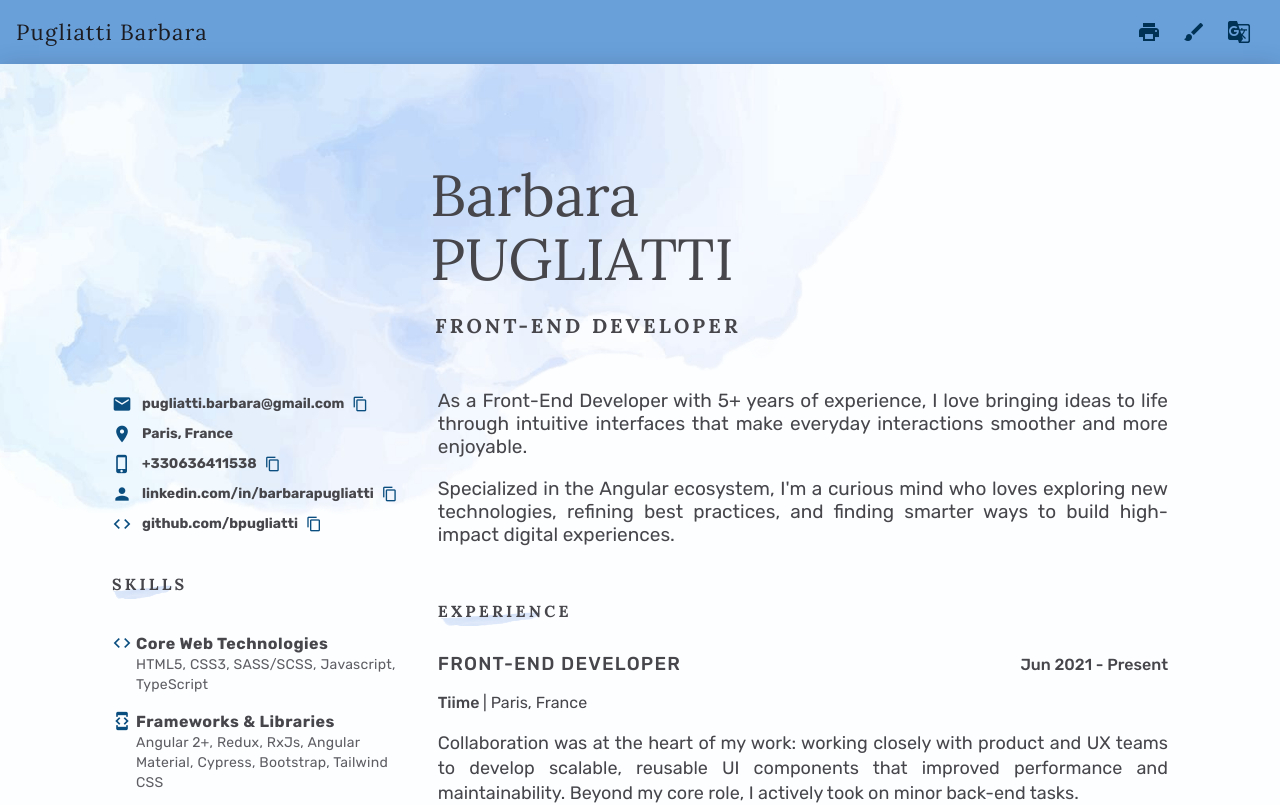
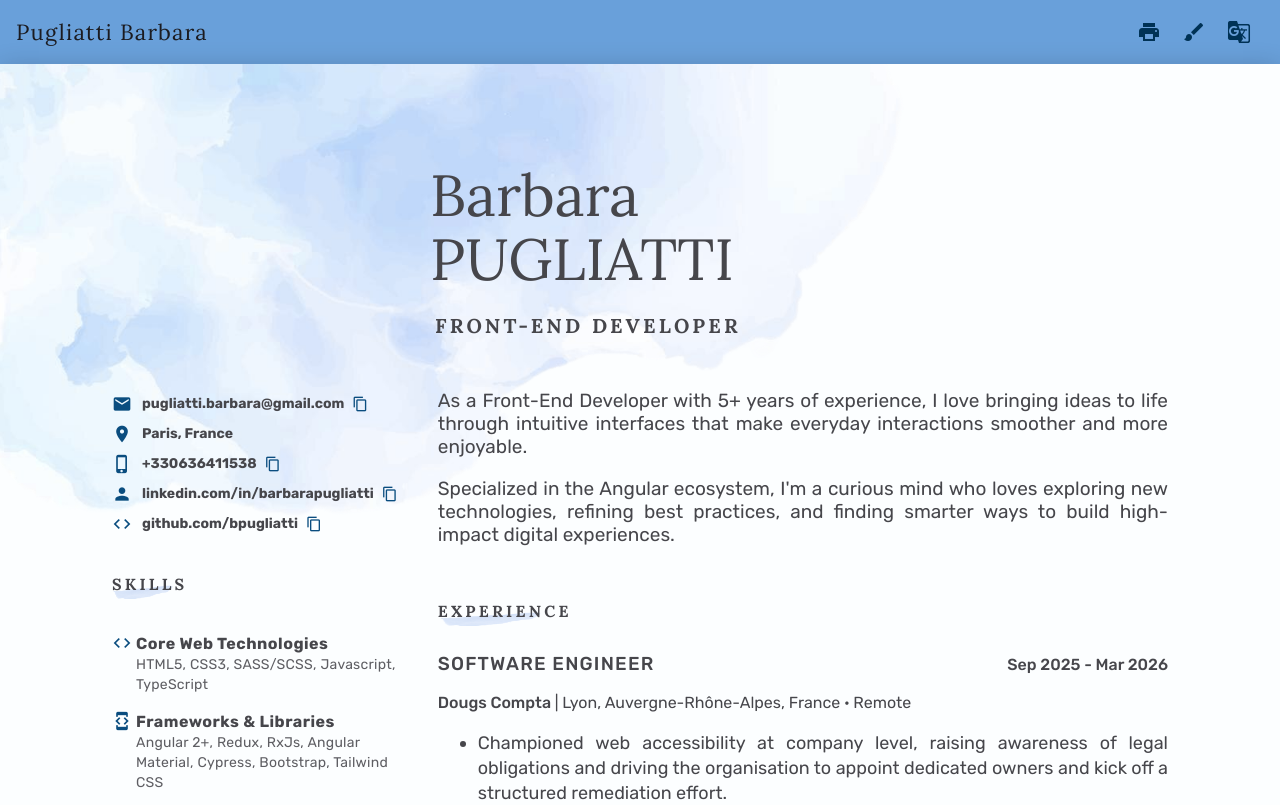
Before and after one commit to bpugliatti/personal-website, an Angular app: page /1/home in a window 1280 px wide. Shown: the top 805 px of the page. Built offline with nearby package versions, Linux system fonts and the light colour scheme.

Commit message:
feat: add work experience

```diff
--- a/src/app/core/constants/cv-info.constant.ts
+++ b/src/app/core/constants/cv-info.constant.ts
@@ -11,6 +11,21 @@ export const CV_INFO: CVInfo = {
       aboutMe: `<p>As a <span class="highlight">Front-End Developer</span> with 5+ years of experience, I love bringing ideas to life through <span class="highlight">intuitive interfaces</span> that make everyday interactions smoother and more enjoyable.</p> <p>Specialized in the <span class="highlight">Angular</span> ecosystem, I'm a curious mind who loves <span class="highlight">exploring new technologies</span>, refining <span class="highlight">best practices</span>, and finding smarter ways to build high-impact digital experiences.</p>`,
     },
     jobExperiences: [
+      {
+        experienceName: 'SOFTWARE ENGINEER',
+        experienceDateStart: 'Sep 2025',
+        experienceDateEnd: 'Mar 2026',
+        companyName: 'Dougs Compta',
+        location: 'Lyon, Auvergne-Rhône-Alpes, France · Remote',
+        extraDescription: `
+<ul>
+  <li>Championed <span class="highlight">web accessibility</span> at company level, raising awareness of legal obligations and driving the organisation to <span class="highlight">appoint dedicated owners</span> and kick off a structured remediation effort.</li>
+  <li>Contributed to the development of <span class="highlight">online cash register and e-commerce features</span>, building the tools required for their related tax declaration workflows.</li>
+  <li>Redesigned the <span class="highlight">charts on the performance page</span>, overhauling their color scheme to improve <span class="highlight">contrast and readability</span>.</li>
+  <li>Collaborated with the front-end team to keep the application up to date, and to <span class="highlight">improve both app and test performance</span>.</li>
+</ul>
+        `,
+      },
       {
         experienceName: 'FRONT-END DEVELOPER',
         experienceDateStart: 'Jun 2021',
@@ -330,6 +345,21 @@ export const CV_INFO: CVInfo = {
     },
     jobExperiences: [
       {
+        experienceName: 'INGÉNIEURE LOGICIEL',
+        experienceDateStart: 'Sept 2025',
+        experienceDateEnd: 'Mars 2026',
+        companyName: 'Dougs Compta',
+        location: 'Lyon, Auvergne-Rhône-Alpes, France · Remote',
+        extraDescription: `
+<ul>
+  <li>Portée d'entreprise : sensibilisation à <span class="highlight">l'accessibilité web</span> et aux obligations légales associées, conduisant l'organisation à <span class="highlight">nommer des responsables dédiés</span> et à lancer un travail structuré sur le sujet.</li>
+  <li>Contribution au développement des fonctionnalités de <span class="highlight">caisse en ligne et de vente en ligne</span>, en réalisant les outils nécessaires aux déclarations fiscales associées.</li>
+  <li>Refonte des <span class="highlight">graphiques de la page de performance</span>, avec une nouvelle palette de couleurs pour améliorer le <span class="highlight">contraste et la lisibilité</span>.</li>
+  <li>Collaboration avec l'équipe front-end pour maintenir l'application à jour et <span class="highlight">améliorer les performances de l'application et des tests</span>.</li>
+</ul>
+        `,
+      },
+      {
         experienceName: 'DÉVELOPPEUSE FRONT-END',
         experienceDateStart: 'Juin 2021',
         experienceDateEnd: 'Présent',
@@ -639,6 +669,21 @@ export const CV_INFO: CVInfo = {
     },
     jobExperiences: [
       {
+        experienceName: 'INGEGNERE SOFTWARE',
+        experienceDateStart: 'Settembre 2025',
+        experienceDateEnd: 'Marzo 2026',
+        companyName: 'Dougs Compta',
+        location: 'Lione, Auvergne-Rhône-Alpes, Francia · Remote',
+        extraDescription: `
+<ul>
+  <li>Ho promosso a livello aziendale la cultura dell'<span class="highlight">accessibilità web</span>, sensibilizzando sull'esistenza di obblighi legali e spingendo l'organizzazione a <span class="highlight">nominare responsabili dedicati</span> e avviare un lavoro strutturato sul tema.</li>
+  <li>Ho contribuito allo sviluppo delle funzionalità di <span class="highlight">cassa online e vendita online</span>, realizzando gli strumenti necessari per le relative dichiarazioni fiscali.</li>
+  <li>Ho ridisegnato i <span class="highlight">grafici della pagina delle performance</span>, rinnovando la palette di colori per migliorare il <span class="highlight">contrasto e la leggibilità</span>.</li>
+  <li>Ho collaborato con il team front-end per mantenere l'applicazione aggiornata e <span class="highlight">migliorare le performance dell'app e dei test</span>.</li>
+</ul>
+        `,
+      },
+      {
         experienceName: 'SVILUPPATRICE FRONT-END',
         experienceDateStart: 'Giugno 2021',
         experienceDateEnd: 'Presente',
```
